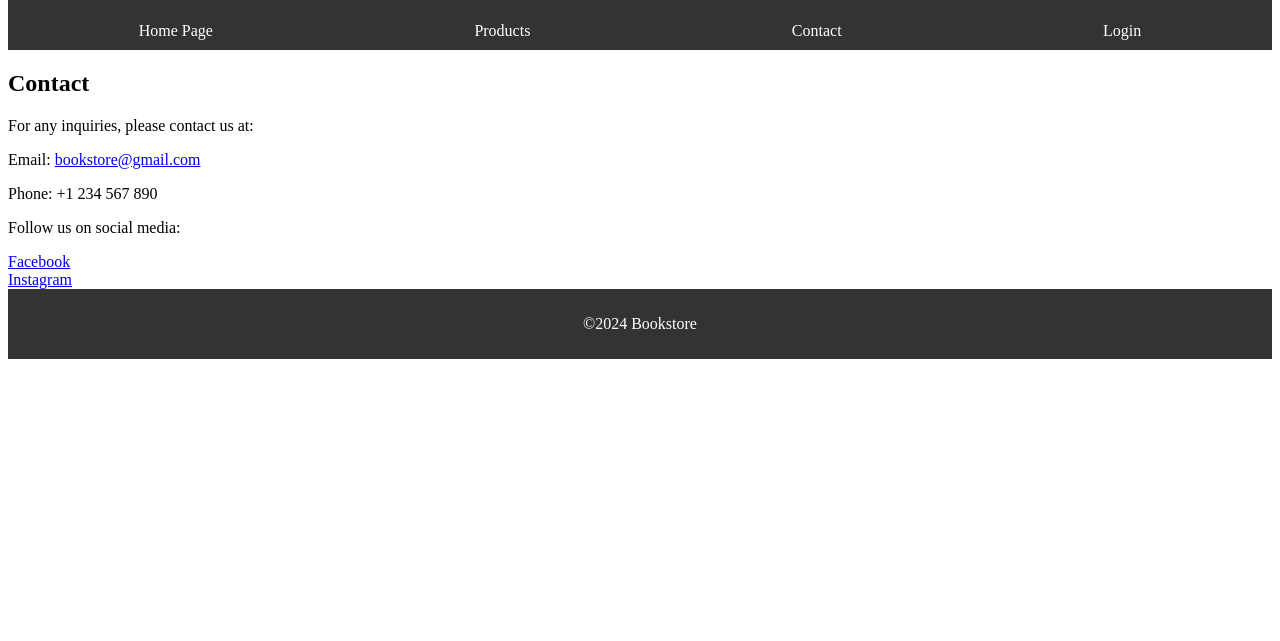
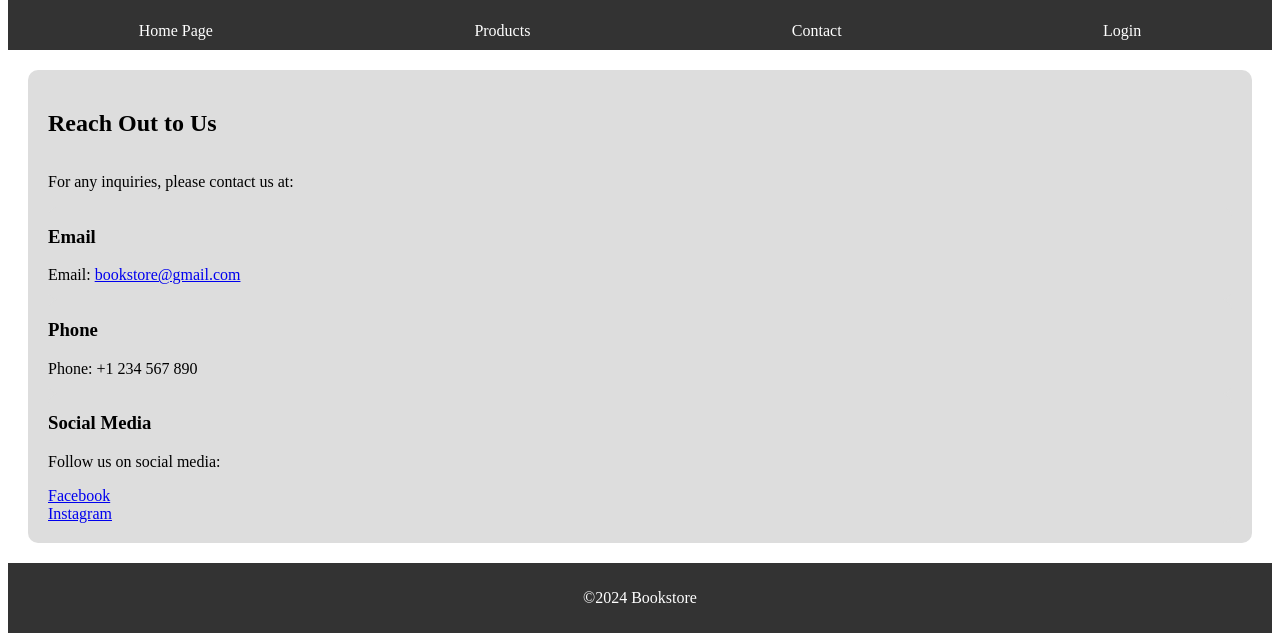
Before and after one commit to jabezchowdhury/381assignment1, a plain HTML site: page contact.html in a window 1280 px wide. Shown: the part 186-827 px from the top of the page. Before the commit the page ends 800 px from the top, so only its background shows below. Drawn offline with Linux system fonts and the light colour scheme.

Commit message:
updated css

```diff
--- a/contact.html
+++ b/contact.html
@@ -35,13 +35,26 @@ Description: Contact page for Assignment 1
         </nav>
     </div>
     <main>
-        <h2>Contact</h2>
+        <div class="contact-information">
+        <h2>Reach Out to Us</h2>
             <p>For any inquiries, please contact us at:</p>
+            <div class="contact-method">
+                <h3>Email</h3>
                 <p>Email: <a href="javascript:void(0)">bookstore@gmail.com</a>
+            </div>
+            <div class="contact-method">
+                <h3>Phone</h3>
                 <p>Phone: +1 234 567 890</p>
+            </div>
+            <div class="contact-method">
+                <h3>Social Media</h3>
                 <p>Follow us on social media:</p>
+                <div class="social-link">
                     <a href="https://www.facebook.com">Facebook</a><br>
                     <a href="https://www.instagram.com/">Instagram</a>
+                </div>
+            </div>
+        </div>
     </main>
     <footer>
         <p>&copy;2024 Bookstore</p>
--- a/styles.css
+++ b/styles.css
@@ -206,3 +206,25 @@ footer {
 button:hover {
     background-color: #45A049;
 }
+
+.contact-information {
+    display: flex;
+    flex-direction: column;
+    justify-content: left;
+    align-items: left;
+    background-color: #ddd;
+    padding: 20px;
+    margin: 20px;
+    border-radius: 10px;
+}
+
+.contact-method {
+    background-color: #ddd;
+    padding: 0px;
+    margin: 0px;
+    border-radius: 10px;
+}
+
+.social-link a:hover {
+    color: #007BFF;
+}
```
Lines whose indentation alone changed are shown as unchanged.
